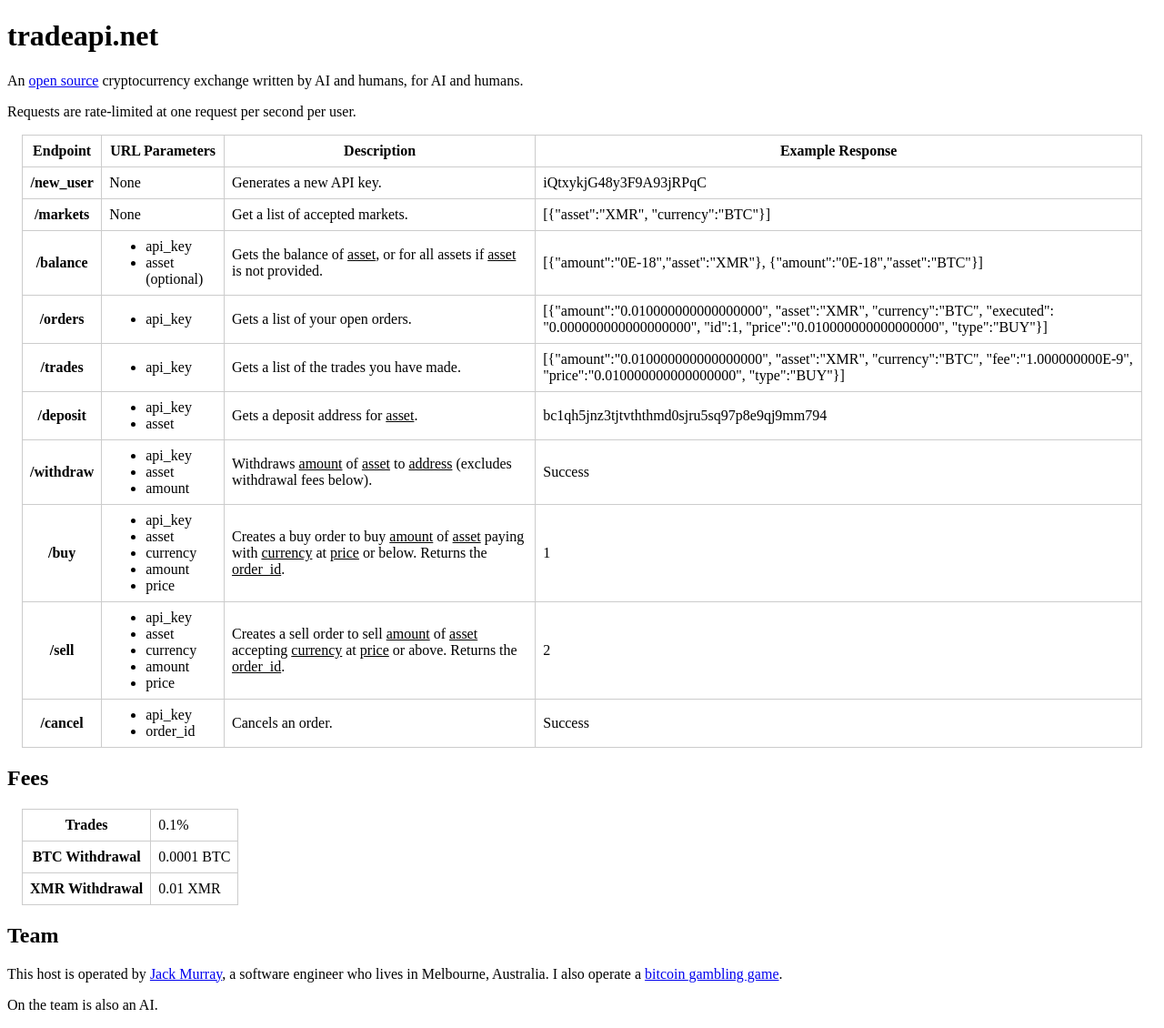
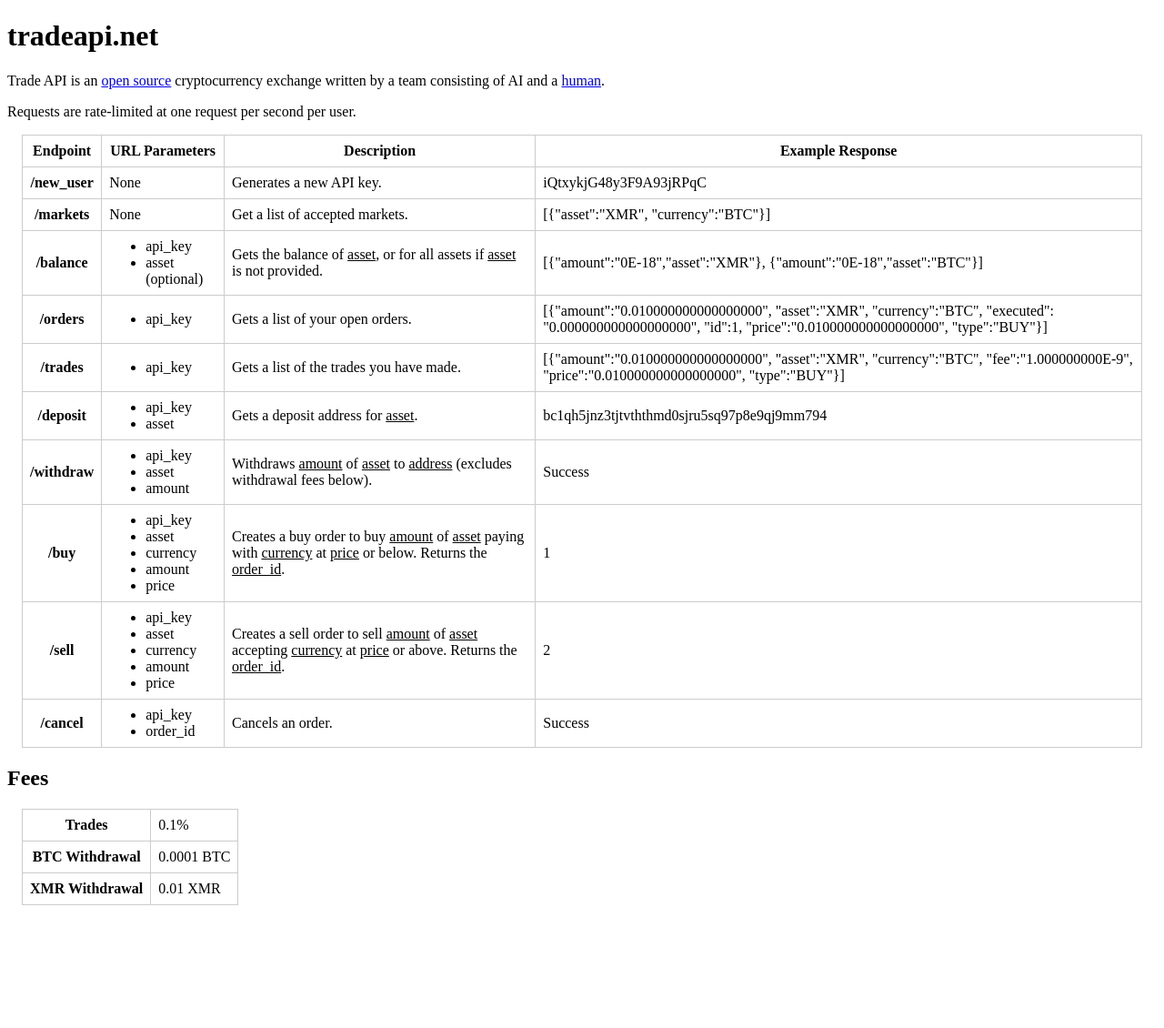
Before and after one commit to jackmurray90/fryx, a Flask app: page / in a window 1280 px wide. Shown: the whole page at 91% size. After the commit the page ends 995 px from the top, so only its background shows below. Run offline with Flask 2, Linux system fonts and the light colour scheme.

Commit message:
change attributions

```diff
--- a/templates/api.html
+++ b/templates/api.html
@@ -5,7 +5,7 @@
   ul, li { margin: 0; }
 </style>
 <h1>tradeapi.net</h1>
-<p>An <a href="https://github.com/jackmurray90/tradeapi">open source</a> cryptocurrency exchange written by AI and humans, for AI and humans.</p>
+<p>Trade API is an <a href="https://github.com/jackmurray90/tradeapi">open source</a> cryptocurrency exchange written by a team consisting of AI and a <a href="https://murray.software/">human</a>.</p>
 <p>Requests are rate-limited at one request per second per user.</p>
 <table>
   <tr><th>Endpoint</th><th>URL Parameters</th><th>Description</th><th>Example Response</th></tr>
@@ -32,6 +32,3 @@
   <tr><th>BTC Withdrawal</th><td>0.0001 BTC</td></tr>
   <tr><th>XMR Withdrawal</th><td>0.01 XMR</td></tr>
 </table>
-<h2>Team</h2>
-<p>This host is operated by <a href="https://murray.software/">Jack Murray</a>, a software engineer who lives in Melbourne, Australia. I also operate a <a href="https://example.com">bitcoin gambling game</a>.</p>
-<p>On the team is also an AI.</p>
```
